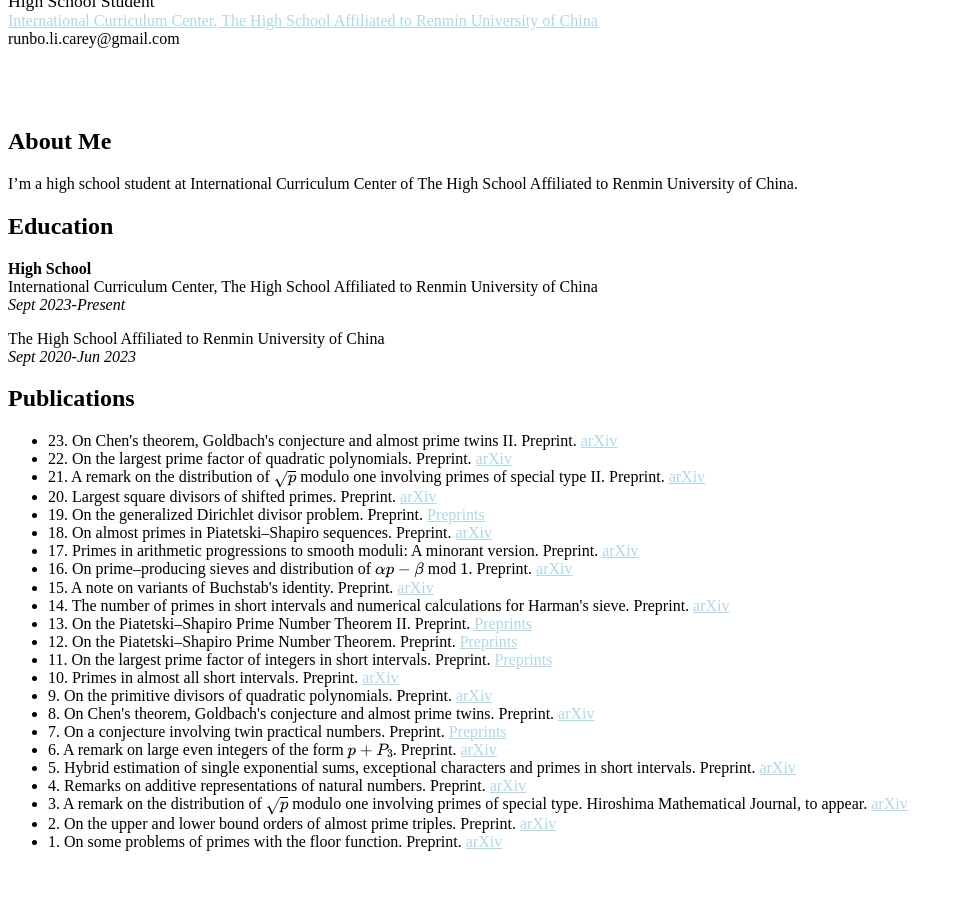
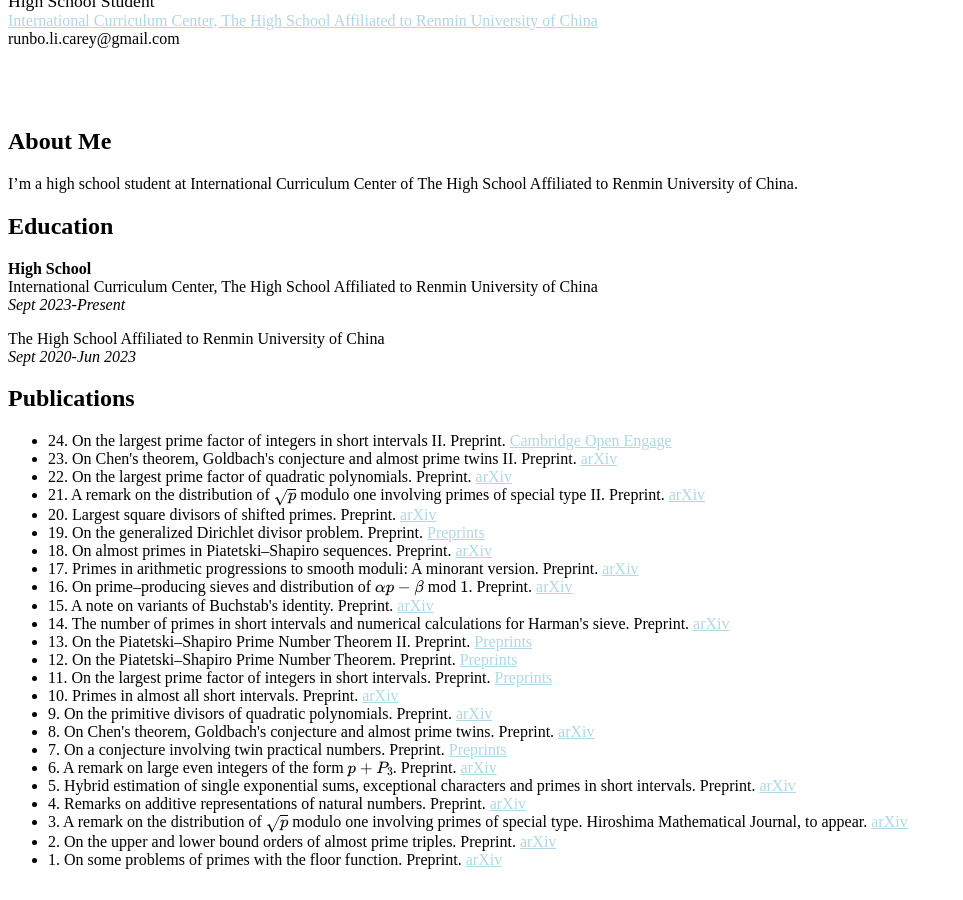
Before and after one commit to CareyRunboLi/CareyRunboLi.github.io, a Jekyll site: the page built from index.md, in a window 1280 px wide and 900 px high, scrolled down 1381 px. Shown: the whole window, without its empty margins (0-963 px from the left). Built offline with Jekyll 4.4.1, drawn with Linux system fonts in a browser that asks for light colours; some web fonts are replaced; formulas are drawn with MathJax 3; a style sheet for code colours, icons or effects is not loaded; our own code applies the rules of GitHub Pages for plain Markdown files.

Commit message:
Update preprints.md

```diff
--- a/_includes/preprints.md
+++ b/_includes/preprints.md
@@ -7,6 +7,7 @@
 ## Publications
 
 <ul style="margin:0 0 5px;">
+  <li>24. On the largest prime factor of integers in short intervals II. Preprint. <a href="https://doi.org/10.33774/coe-2025-xnbjq"><span>Cambridge Open Engage</span></a></li>
   <li>23. On Chen's theorem, Goldbach's conjecture and almost prime twins II. Preprint. <a href="https://arxiv.org/abs/2405.05727v4"><span>arXiv</span></a></li>
   <li>22. On the largest prime factor of quadratic polynomials. Preprint. <a href="https://arxiv.org/abs/2406.07575v2"><span>arXiv</span></a></li>
   <li>21. A remark on the distribution of $\sqrt{p}$ modulo one involving primes of special type II. Preprint. <a href="https://arxiv.org/abs/2401.01351v2"><span>arXiv</span></a></li>
```
